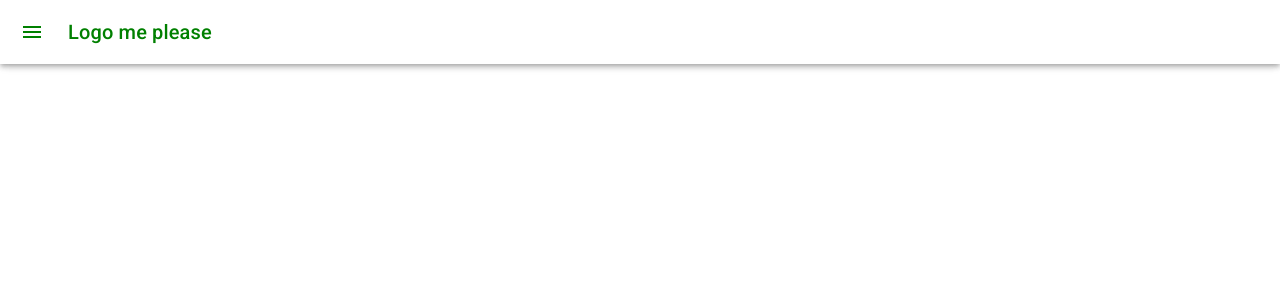
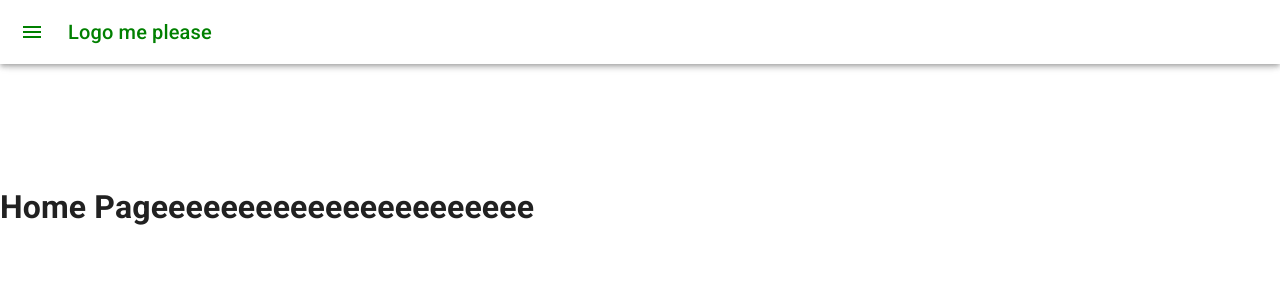
Before and after one commit to Songbird1978/homehacks, a React (Create React App) app: page /home in a window 1280 px wide. Before the commit this address had no page. Shown: the top 300 px of the page. Built offline with nearby package versions, Linux system fonts and the light colour scheme.

Commit message:
change cap on pages, took away homehack page. routes for home

```diff
--- a/src/App.js
+++ b/src/App.js
@@ -3,7 +3,7 @@ import {  Routes, Route } from 'react-router-dom' ;
 import Sidebar from "./Component/sidebar";
 import About from './pages/About';
 import Getout from './pages/Getout';
-import Homehacks from "./pages/Homehacks";
+import Home from "./pages/Home";
 import Contact from "./pages/Contact";
 
 //import './App.css';
@@ -13,18 +13,12 @@ function App() {
   return (
     <>
   <Sidebar />
-
     <div className="App">
-
-     {/* We are the three Stooges - this is a test */}
-
-
     <Routes>
-
-      <Route path="/"  element={<About />} />
+      <Route path="/"  element={<Home />} />
+      <Route path="/home"  element={<Home />} />
       <Route path="/about"  element={<About />} />
       <Route path="/getout" element={<Getout />} />
-      <Route path="/homehacks" element={<Homehacks />} />
       <Route path="/contact" element={<Contact />} />
     </Routes>
     </div>
--- a/src/Component/sidebar/index.js
+++ b/src/Component/sidebar/index.js
@@ -67,7 +67,7 @@ const DrawerHeader = styled('div')(({ theme }) => ({
 
 
 
-function SideBar(props) {
+function Sidebar(props) {
 
 
 
@@ -124,8 +124,8 @@ function SideBar(props) {
           {/* this is where the menus start */}
           <List>
             <nav className='nav'>
+            <CustomLink to="/home" style={{ textDecoration: 'none', color: 'inherit' }}>Home</CustomLink>
                 <CustomLink to="/about" style={{ textDecoration: 'none', color: 'inherit' }}>About</CustomLink>
-                <CustomLink to="/homehacks" style={{ textDecoration: 'none', color: 'inherit' }}>Home Hacks</CustomLink>
                 <CustomLink to="/getout" style={{ textDecoration: 'none', color: 'inherit' }}>Get Out</CustomLink>
                 <CustomLink to="/contact" style={{ textDecoration: 'none', color: 'inherit' }}>Contact</CustomLink>
             </nav>
@@ -143,7 +143,7 @@ function SideBar(props) {
     );
 }
 
-export default SideBar ;
+export default Sidebar ;
 
 function CustomLink({ to, children, ...props }) {
     const path = window.location.pathname
--- a/src/pages/Homehacks.js
+++ b/src/pages/Home.js
@@ -2,15 +2,15 @@ import React from 'react';
 import Box from '@mui/material/Box';
 
 
-function Homehacks(props) {
+function Home(props) {
     return (
 
         <div>
             <Box height={50} />
-            <h1>Homehacksssssssssssssssssssss</h1>
+            <h1>Home Pageeeeeeeeeeeeeeeeeeeeee</h1>
 
         </div>
     )
 }
 
-export default Homehacks;
+export default Home;
```
